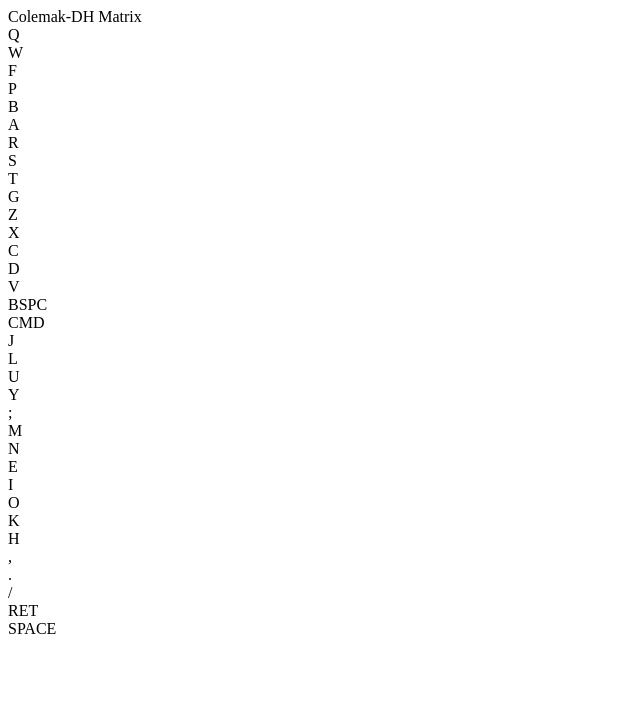
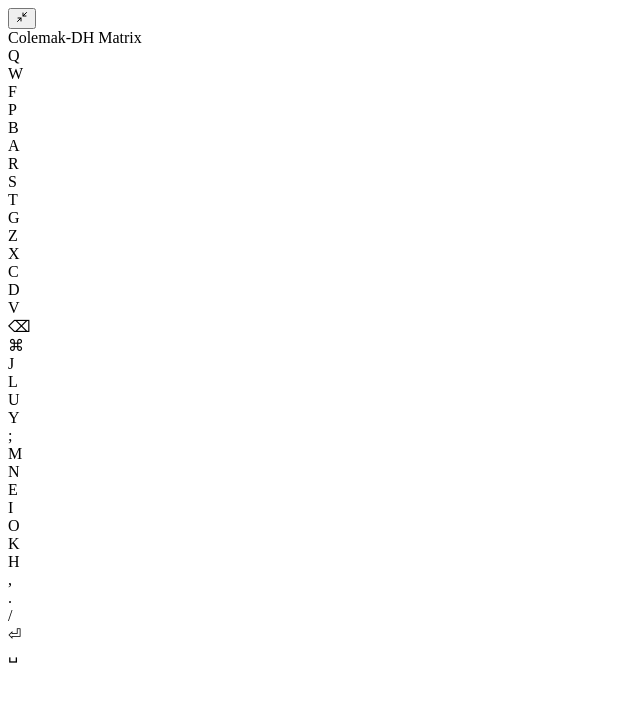
Before and after one commit to bn326160/keyglance, a React (Vite) app: page / in a window 1280 px wide. Shown: the top 702 px of the page, without its empty margins (0-640 px from the left). Built offline with nearby package versions, Linux system fonts and the light colour scheme; the HTML template or start-up script is replaced by a standard one.

Commit message:
feat: resize, move window, thumb key labels
fix: remove border

```diff
--- a/src-tauri/capabilities/default.json
+++ b/src-tauri/capabilities/default.json
@@ -5,6 +5,8 @@
   "windows": ["main"],
   "permissions": [
     "core:default",
+    "core:window:allow-start-dragging",
+    "core:window:allow-set-size",
     "opener:default"
   ]
 }
--- a/src/App.css
+++ b/src/App.css
@@ -19,8 +19,6 @@
   background: rgba(255, 255, 255, 0.8);
   backdrop-filter: blur(20px);
   -webkit-backdrop-filter: blur(20px);
-  border: 1px solid rgba(0, 0, 0, 0.1);
-  box-shadow: 0 8px 32px 0 rgba(0, 0, 0, 0.1);
 }
 
 .key-cap {
--- a/src/App.tsx
+++ b/src/App.tsx
@@ -1,16 +1,23 @@
 import { useState, useEffect } from "react";
 import { listen } from "@tauri-apps/api/event";
+import { getCurrentWindow } from "@tauri-apps/api/window";
 import { Keyboard } from "./components/Keyboard";
 import { motion } from "framer-motion";
+import { Minimize2, Maximize2 } from "lucide-react";
+
+const SIZES = {
+  normal: { width: 650, height: 350 },
+  compact: { width: 440, height: 220 },
+};
 
 export default function App() {
   const [activeKey, setActiveKey] = useState<string | undefined>();
   const [isShiftPressed, setIsShiftPressed] = useState(false);
+  const [compact, setCompact] = useState(false);
 
   useEffect(() => {
     const unlistenDown = listen("global-keydown", (event) => {
       const rawKey = event.payload as string;
-      // Clean up the key name from Rust (e.g., "KeyA" -> "A")
       const key = rawKey.replace("Key", "");
       setActiveKey(key);
       if (key.includes("Shift")) setIsShiftPressed(true);
@@ -31,17 +38,47 @@
     };
   }, []);
 
+  const toggleCompact = async () => {
+    const next = !compact;
+    setCompact(next);
+    const size = next ? SIZES.compact : SIZES.normal;
+    const win = getCurrentWindow();
+    await win.setSize(new (await import("@tauri-apps/api/dpi")).LogicalSize(size.width, size.height));
+  };
+
   return (
     <main className="h-screen w-screen flex items-center justify-center bg-transparent">
       <motion.div
         initial={{ opacity: 0, y: 20 }}
         animate={{ opacity: 1, y: 0 }}
-        className="glass rounded-3xl p-8 shadow-2xl border-white/20"
+        className={`glass rounded-3xl relative ${
+          compact ? "p-4" : "p-8"
+        }`}
       >
-        <div className="text-[10px] font-black uppercase tracking-[0.2em] text-black/20 mb-6 text-center">
+        {/* Drag region — fills the top of the card for window dragging */}
+        <div
+          data-tauri-drag-region
+          className="absolute inset-0 h-10 rounded-t-3xl cursor-grab active:cursor-grabbing"
+        />
+
+        {/* Size toggle */}
+        <button
+          onClick={toggleCompact}
+          className="absolute top-2.5 right-3 p-1 rounded-md text-black/20 hover:text-black/50 hover:bg-black/5 transition-colors z-10"
+          title={compact ? "Normal size" : "Compact size"}
+        >
+          {compact ? <Maximize2 size={12} /> : <Minimize2 size={12} />}
+        </button>
+
+        <div
+          data-tauri-drag-region
+          className={`font-black uppercase tracking-[0.2em] text-black/20 text-center ${
+            compact ? "text-[8px] mb-3" : "text-[10px] mb-6"
+          }`}
+        >
           Colemak-DH Matrix
         </div>
-        <Keyboard activeKey={activeKey} isShiftPressed={isShiftPressed} />
+        <Keyboard activeKey={activeKey} isShiftPressed={isShiftPressed} compact={compact} />
       </motion.div>
     </main>
   );
--- a/src/components/Keyboard.tsx
+++ b/src/components/Keyboard.tsx
@@ -5,38 +5,46 @@
 interface KeyboardProps {
   activeKey?: string;
   isShiftPressed?: boolean;
+  compact?: boolean;
 }
 
-export const Keyboard: React.FC<KeyboardProps> = ({ activeKey, isShiftPressed }) => {
+export const Keyboard: React.FC<KeyboardProps> = ({ activeKey, isShiftPressed, compact }) => {
   const renderHalf = (side: 'left' | 'right') => {
     const rows = isShiftPressed ? COLEMAK_DH_SHIFTED[side] : COLEMAK_DH_SPLIT[side];
+    const keySize = compact ? 'w-7 h-7 text-xs' : 'w-11 h-11 text-base';
+    const gap = compact ? 'gap-1' : 'gap-1.5';
 
     return (
-      <div className="flex flex-col gap-1.5">
+      <div className={cn('flex flex-col', gap)}>
         {rows.map((row, rowIndex) => (
-          <div key={rowIndex} className="flex gap-1.5">
+          <div key={rowIndex} className={cn('flex', gap)}>
             {row.map((key) => {
               const isActive = activeKey?.toUpperCase() === key || activeKey === key;
               const isHomeRow = rowIndex === 1;
               const isHomingKey = isHomeRow && ['A', 'R', 'S', 'T', 'M', 'N', 'E', 'I'].includes(key);
 
-              // Get finger color
               const finger = KEY_FINGER_MAP[key.toUpperCase()] || KEY_FINGER_MAP[key];
-              const fingerColorClass = FINGER_COLORS[finger] || "";
+              const fingerColorClass = FINGER_COLORS[finger] || '';
 
               return (
                 <div
                   key={key}
                   className={cn(
-                    "key-cap w-11 h-11 text-base relative transition-colors duration-200",
+                    'key-cap relative transition-colors duration-200',
+                    keySize,
                     !isActive && fingerColorClass,
-                    isActive && "active",
-                    isHomeRow && "home-row"
+                    isActive && 'active',
+                    isHomeRow && 'home-row',
                   )}
                 >
                   {key}
                   {isHomingKey && (
-                    <div className="absolute bottom-1.5 w-4 h-0.5 rounded-full bg-current opacity-30" />
+                    <div
+                      className={cn(
+                        'absolute rounded-full bg-current opacity-30',
+                        compact ? 'bottom-1 w-3 h-0.5' : 'bottom-1.5 w-4 h-0.5',
+                      )}
+                    />
                   )}
                 </div>
               );
@@ -47,26 +55,31 @@
     );
   };
 
+  const thumbKey = compact
+    ? 'key-cap w-8 h-8 rounded-lg text-sm'
+    : 'key-cap w-12 h-12 rounded-xl text-base';
+  const thumbKeyWide = compact
+    ? 'key-cap w-10 h-10 rounded-lg text-sm'
+    : 'key-cap w-14 h-14 rounded-xl text-base';
+
   return (
-    <div className="flex flex-col items-center gap-6 p-2 select-none">
-      <div className="flex gap-12 items-start">
+    <div className={cn('flex flex-col items-center select-none', compact ? 'gap-3 p-1' : 'gap-6 p-2')}>
+      <div className={cn('flex items-start', compact ? 'gap-6' : 'gap-12')}>
         {/* Left Half */}
-        <div className="flex flex-col gap-4">
+        <div className={cn('flex flex-col', compact ? 'gap-2' : 'gap-4')}>
           {renderHalf('left')}
-          {/* Left Thumbs */}
-          <div className="flex gap-1.5 justify-end pr-2">
-            <div className={cn("key-cap w-12 h-12 rounded-xl text-[10px]", FINGER_COLORS['thumb'], activeKey === 'Backspace' && "active")}>BSPC</div>
-            <div className={cn("key-cap w-14 h-14 rounded-xl text-[10px]", FINGER_COLORS['thumb'], activeKey === 'Meta' && "active")}>CMD</div>
+          <div className={cn('flex justify-end', compact ? 'gap-1 pr-1' : 'gap-1.5 pr-2')}>
+            <div className={cn(thumbKey, FINGER_COLORS['thumb'], activeKey === 'Backspace' && 'active')}>⌫</div>
+            <div className={cn(thumbKeyWide, FINGER_COLORS['thumb'], activeKey === 'Meta' && 'active')}>⌘</div>
           </div>
         </div>
 
         {/* Right Half */}
-        <div className="flex flex-col gap-4">
+        <div className={cn('flex flex-col', compact ? 'gap-2' : 'gap-4')}>
           {renderHalf('right')}
-          {/* Right Thumbs */}
-          <div className="flex gap-1.5 justify-start pl-2">
-            <div className={cn("key-cap w-14 h-14 rounded-xl text-[10px]", FINGER_COLORS['thumb'], activeKey === 'Enter' && "active")}>RET</div>
-            <div className={cn("key-cap w-12 h-12 rounded-xl text-[10px]", FINGER_COLORS['thumb'], activeKey === ' ' && "active")}>SPACE</div>
+          <div className={cn('flex justify-start', compact ? 'gap-1 pl-1' : 'gap-1.5 pl-2')}>
+            <div className={cn(thumbKeyWide, FINGER_COLORS['thumb'], activeKey === 'Enter' && 'active')}>⏎</div>
+            <div className={cn(thumbKey, FINGER_COLORS['thumb'], activeKey === ' ' && 'active')}>␣</div>
           </div>
         </div>
       </div>
```
